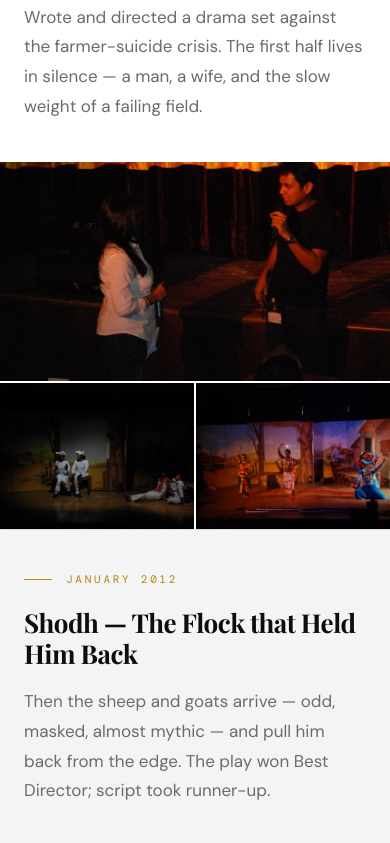
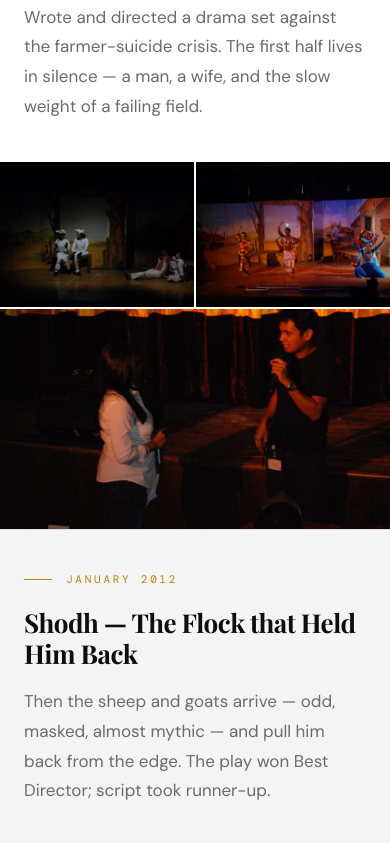
Before and after one commit to samdeol-ai/website, a plain HTML site: page theater.html in a window 390 px wide. Shown: the part 1121-1964 px from the top of the page. Drawn offline with nearby package versions, Linux system fonts and the light colour scheme; a web font is replaced by a local one.

Commit message:
Image orientation changes

```diff
--- a/assets/style.css
+++ b/assets/style.css
@@ -372,13 +372,27 @@ p strong { color: var(--ink); font-weight: 500; }
 
 .memoir-images--2 { grid-template-columns: 1fr; grid-template-rows: 1fr 1fr; }
 
+/* default 3-image layout: 2 landscape on top, 1 wide landscape spanning full width below */
 .memoir-images--3 {
+  grid-template-columns: 1fr 1fr;
+  grid-template-rows: auto auto;
+}
+.memoir-images--3 > img {
+  height: auto;
+}
+.memoir-images--3 > :nth-child(1) { grid-row: 1; grid-column: 1; aspect-ratio: 4/3; }
+.memoir-images--3 > :nth-child(2) { grid-row: 1; grid-column: 2; aspect-ratio: 4/3; }
+.memoir-images--3 > :nth-child(3) { grid-row: 2; grid-column: 1 / span 2; aspect-ratio: 16/9; }
+
+/* portrait modifier — use when one or more images are portrait orientation */
+.memoir-images--3-portrait {
   grid-template-columns: 1.4fr 1fr;
   grid-template-rows: 1fr 1fr;
 }
-.memoir-images--3 > :nth-child(1) { grid-row: 1 / span 2; }
-.memoir-images--3 > :nth-child(2) { grid-row: 1; grid-column: 2; }
-.memoir-images--3 > :nth-child(3) { grid-row: 2; grid-column: 2; }
+.memoir-images--3-portrait > img { height: 100%; }
+.memoir-images--3-portrait > :nth-child(1) { grid-row: 1 / span 2; aspect-ratio: auto; }
+.memoir-images--3-portrait > :nth-child(2) { grid-row: 1; grid-column: 2; aspect-ratio: auto; }
+.memoir-images--3-portrait > :nth-child(3) { grid-row: 2; grid-column: 2; aspect-ratio: auto; }
 
 @media (max-width: 900px) {
   .memoir-entry { grid-template-columns: 1fr; min-height: 0; }
@@ -389,9 +403,13 @@ p strong { color: var(--ink); font-weight: 500; }
   .memoir-images--2 img,
   .memoir-images--3 img { aspect-ratio: 4/3; }
   .memoir-images--3 { grid-template-columns: 1fr 1fr; grid-template-rows: auto auto; }
-  .memoir-images--3 > :nth-child(1) { grid-row: 1; grid-column: 1 / span 2; aspect-ratio: 16/9; }
-  .memoir-images--3 > :nth-child(2) { grid-row: 2; grid-column: 1; }
-  .memoir-images--3 > :nth-child(3) { grid-row: 2; grid-column: 2; }
+  .memoir-images--3 > :nth-child(1) { grid-row: 1; grid-column: 1; aspect-ratio: 4/3; }
+  .memoir-images--3 > :nth-child(2) { grid-row: 1; grid-column: 2; aspect-ratio: 4/3; }
+  .memoir-images--3 > :nth-child(3) { grid-row: 2; grid-column: 1 / span 2; aspect-ratio: 16/9; }
+  .memoir-images--3-portrait { grid-template-columns: 1fr 1fr; grid-template-rows: auto auto; }
+  .memoir-images--3-portrait > :nth-child(1) { grid-row: 1; grid-column: 1 / span 2; aspect-ratio: 3/4; }
+  .memoir-images--3-portrait > :nth-child(2) { grid-row: 2; grid-column: 1; aspect-ratio: 1/1; }
+  .memoir-images--3-portrait > :nth-child(3) { grid-row: 2; grid-column: 2; aspect-ratio: 1/1; }
 }
 
 /* ── SCROLL REVEAL ── */
--- a/theater.html
+++ b/theater.html
@@ -75,9 +75,9 @@
       <p class="memoir-desc">Wrote and directed a drama set against the farmer-suicide crisis. The first half lives in silence — a man, a wife, and the slow weight of a failing field.</p>
     </div>
     <div class="memoir-images memoir-images--3">
-      <img src="assets/images/theater/theater-2012-01-3.jpg" alt="Wide stage shot — farmer and wife seated in darkness with a single red light" loading="lazy">
       <img src="assets/images/theater/theater-2012-01-4.jpg" alt="Close-up — farmer in red headband seated beside his wife in despair" loading="lazy">
       <img src="assets/images/theater/theater-2012-01-2.jpg" alt="Three dancers in traditional costumes against a village backdrop" loading="lazy">
+      <img src="assets/images/theater/theater-2012-01-3.jpg" alt="Wide stage shot — farmer and wife seated in darkness with a single red light" loading="lazy">
     </div>
   </article>
 
@@ -88,9 +88,9 @@
       <p class="memoir-desc">Then the sheep and goats arrive — odd, masked, almost mythic — and pull him back from the edge. The play won Best Director; script took runner-up.</p>
     </div>
     <div class="memoir-images memoir-images--3">
-      <img src="assets/images/theater/theater-2012-01-5.jpg" alt="Ensemble of actors in white sheep costumes and masks on stage" loading="lazy">
       <img src="assets/images/theater/theater-2012-01-6.jpg" alt="Two masked sheep characters facing the seated farmer on stage" loading="lazy">
       <img src="assets/images/theater/theater-2012-01-1.jpg" alt="Post-show moment on stage with microphone in hand" loading="lazy">
+      <img src="assets/images/theater/theater-2012-01-5.jpg" alt="Ensemble of actors in white sheep costumes and masks on stage" loading="lazy">
     </div>
   </article>
 
```
